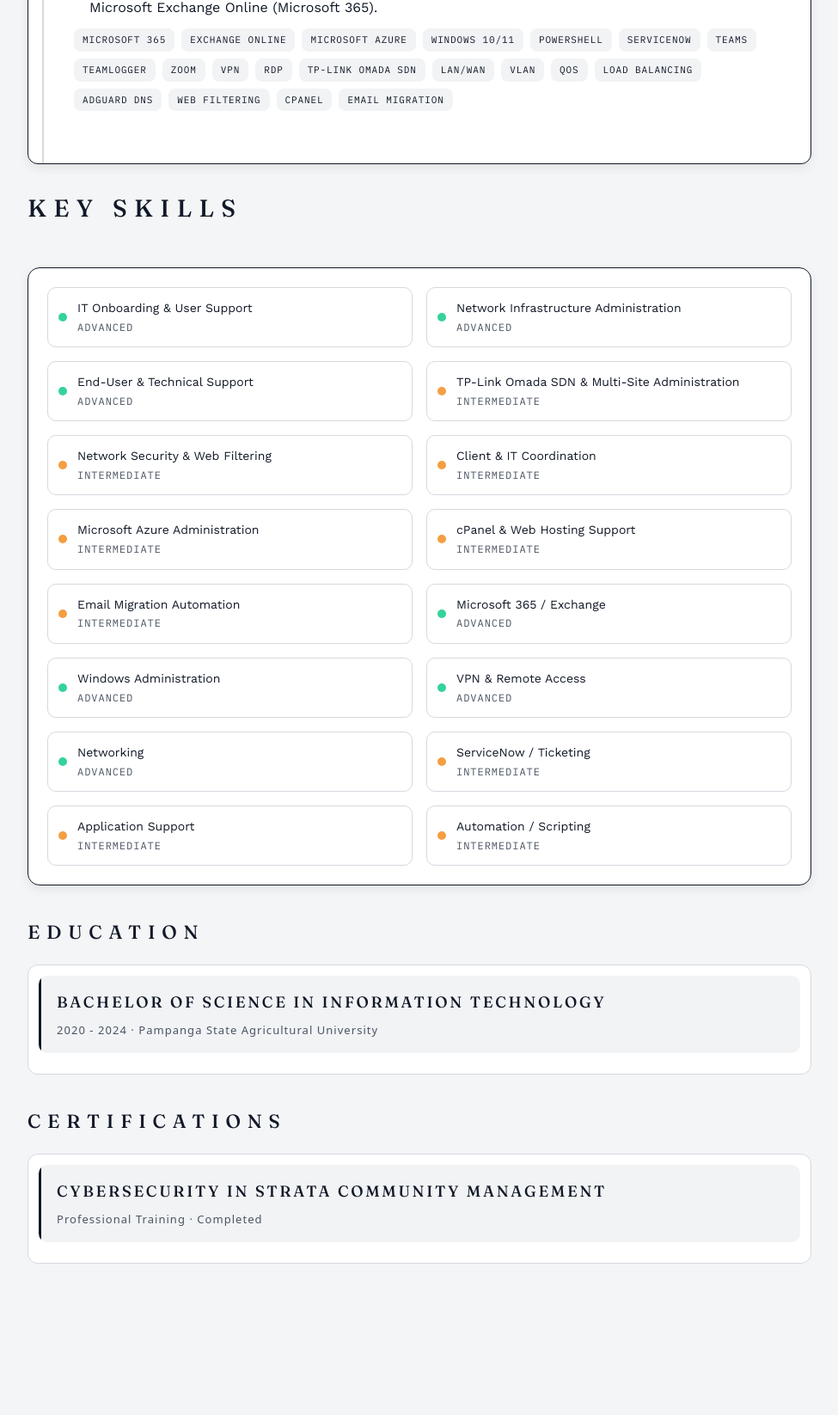
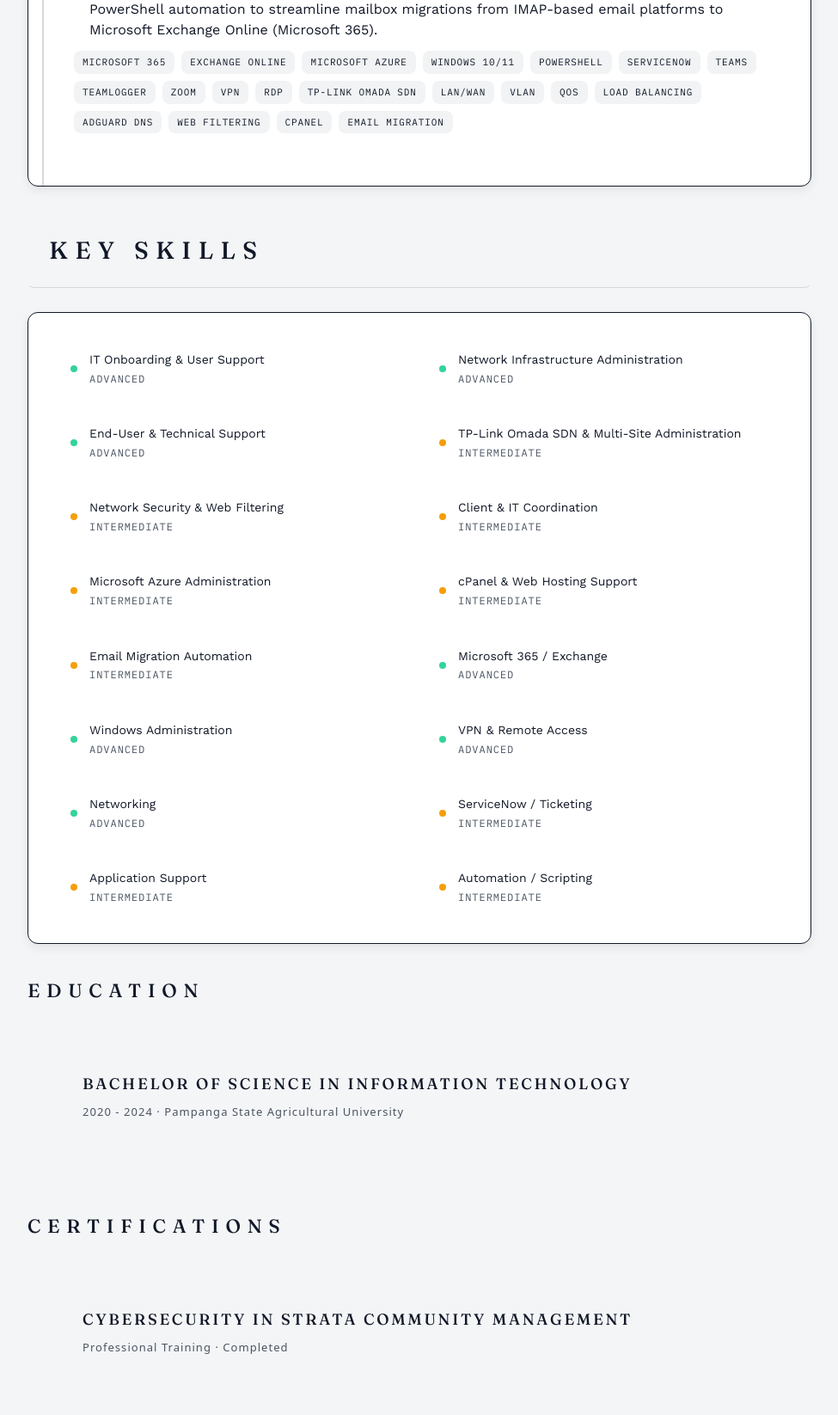
Before and after one commit to eazyboytt/Portfolio, a Flask app: page /resume in a window 1280 px wide. Shown: the part 1191-2837 px from the top of the page at 86% size, without its empty margins (292-1267 px from the left). Before the commit the page ends 2661 px from the top, so only its background shows below. Run offline with Flask 3, Linux system fonts and the light colour scheme.

Commit message:
Use transparent containers in About, Experience, and Resume

```diff
--- a/docs/experience.html
+++ b/docs/experience.html
@@ -88,7 +88,7 @@
   <div class="timeline des-section">
 
     <div class="timeline-item">
-      <div class="timeline-content">
+      <div class="surface timeline-content">
         <div class="timeline-header">
           <div>
             <h4 class="timeline-title">IT Support</h4>
--- a/static/css/style.css
+++ b/static/css/style.css
@@ -138,6 +138,14 @@ h1, h2, h3, .display { font-weight: 400; }
   border-radius: var(--radius);
   padding: 22px 24px;
   margin-bottom: 20px;
+  transition: border-color 0.2s ease, transform 0.2s ease;
+}
+
+.surface {
+  background: transparent;
+  border: 1px solid transparent;
+  border-radius: var(--radius);
+  padding: 22px 24px;
   transition: border-color 0.2s ease, transform 0.2s ease;
 }
 
--- a/templates/experience.html
+++ b/templates/experience.html
@@ -14,7 +14,7 @@
   <div class="timeline des-section">
     {% for e in data.experience %}
     <div class="timeline-item">
-      <div class="timeline-content">
+      <div class="surface timeline-content">
         <div class="timeline-header">
           <div>
             <h4 class="timeline-title">{{ e.role }}</h4>
--- a/templates/resume.html
+++ b/templates/resume.html
@@ -8,11 +8,13 @@
   <p style="color:var(--ink-soft);font-size:18px;font-style:italic;margin:0 0 14px;letter-spacing:0.08em;">{{ p.title }}</p>
   <p style="color:var(--muted);font-size:13px;">{{ p.phone }} · {{ p.email }} · <a href="{{ p.linkedin }}" target="_blank">LinkedIn</a> · {{ p.location }}</p>
 
-  <h4 class="section-header" style="margin-top: 28px; margin-bottom: 18px; padding-bottom: 16px; border-bottom: 1px solid var(--border);"><span style="font-family: var(--font-display); font-size: 28px; letter-spacing: 0.3em; color: var(--color-ink);">PROFESSIONAL EXPERIENCE</span></h4>
+  <div class="surface" style="margin-top: 28px; padding-bottom: 18px; border-bottom: 1px solid var(--color-border);">
+    <span style="font-family: var(--font-display); font-size: 28px; letter-spacing: 0.3em; color: var(--color-ink);">PROFESSIONAL EXPERIENCE</span>
+  </div>
   <div class="timeline des-section">
     {% for e in data.experience %}
     <div class="timeline-item">
-      <div class="timeline-content">
+      <div class="surface timeline-content">
         <div class="timeline-header">
           <div>
             <h4 class="timeline-title">{{ e.role }}</h4>
@@ -39,11 +41,13 @@
     {% endfor %}
   </div>
 
-  <h4 class="section-header" style="margin-top: 28px; margin-bottom: 18px; padding-bottom: 16px; border-bottom: 1px solid var(--border);"><span style="font-family: var(--font-display); font-size: 28px; letter-spacing: 0.3em; color: var(--color-ink);">KEY SKILLS</span></h4>
-  <div class="skills-grid des-section" style="gap: 16px; padding: 22px; border-radius: 14px;">
+  <div class="surface" style="margin-top: 28px; padding-bottom: 18px; border-bottom: 1px solid var(--color-border);">
+    <span style="font-family: var(--font-display); font-size: 28px; letter-spacing: 0.3em; color: var(--color-ink);">KEY SKILLS</span>
+  </div>
+  <div class="skills-grid des-section">
     {% for s in data.skills %}
-    <div style="display: flex; align-items: center; gap: 12px; padding: 12px; background: var(--color-panel); border: 1px solid var(--color-border); border-radius: 10px;">
-      <div style="width: 10px; height: 10px; border-radius: 50%; background: {% if s.level == 'Advanced' %}#34d399{% elif s.level == 'Intermediate' %}#f59e42{% else %}#818cf8{% endif %}"></div>
+    <div class="surface skill-tile">
+      <div class="skill-dot" style="background: {% if s.level == 'Advanced' %}#34d399{% elif s.level == 'Intermediate' %}#f59e0b{% else %}#818cf8{% endif %}"></div>
       <div>
         <div style="font-weight: 500; color: var(--color-ink); font-size: 14px;">{{ s.name }}</div>
         <div style="font-family: var(--font-meta); font-size: 12px; color: var(--color-muted); letter-spacing: 0.08em; text-transform: uppercase;">{{ s.level }}</div>
@@ -52,12 +56,11 @@
     {% endfor %}
   </div>
 
-  <h4 style="margin-top: 36px; margin-bottom: 18px; font-family: var(--font-display); font-size: 22px; letter-spacing: 0.35em; color: var(--color-ink); text-transform: uppercase; font-weight: 700;">EDUCATION</h4>
-  <div style="border: 1px solid var(--color-border); border-radius: 12px; padding: 12px; background: var(--color-panel);">
+  <div style="margin-top: 36px; margin-bottom: 18px; font-family: var(--font-display); font-size: 22px; letter-spacing: 0.35em; color: var(--color-ink); text-transform: uppercase; font-weight: 700;">EDUCATION</div>
+  <div class="surface">
     {% for e in data.education %}
       {% if e.school %}
-      <div style="display: flex; align-items: stretch; background: var(--color-panel-2); border-radius: 10px; overflow: hidden; margin-bottom: 12px;">
-        <div style="width: 3px; background: var(--color-ink); flex-shrink: 0;"></div>
+      <div class="surface timeline-content" style="margin-bottom: 12px;">
         <div style="padding: 16px 18px; flex: 1;">
           <div style="font-family: var(--font-display); font-size: 18px; letter-spacing: 0.15em; color: var(--color-ink); text-transform: uppercase; font-weight: 700; margin: 0 0 6px;">{{ e.degree }}</div>
           <div style="font-family: system-ui, -apple-system, sans-serif; font-size: 13px; color: var(--color-muted); font-weight: 500; letter-spacing: 0.08em;">{{ e.start|fmt_date }} - {{ e.end|fmt_date(end=true) }} · {{ e.school }}</div>
@@ -67,12 +70,11 @@
     {% endfor %}
   </div>
 
-  <h4 style="margin-top: 36px; margin-bottom: 18px; font-family: var(--font-display); font-size: 22px; letter-spacing: 0.35em; color: var(--color-ink); text-transform: uppercase; font-weight: 700;">CERTIFICATIONS</h4>
-  <div style="border: 1px solid var(--color-border); border-radius: 12px; padding: 12px; background: var(--color-panel);">
+  <div style="margin-top: 36px; margin-bottom: 18px; font-family: var(--font-display); font-size: 22px; letter-spacing: 0.35em; color: var(--color-ink); text-transform: uppercase; font-weight: 700;">CERTIFICATIONS</div>
+  <div class="surface">
     {% if data.certifications %}
       {% for c in data.certifications %}
-      <div style="display: flex; align-items: stretch; background: var(--color-panel-2); border-radius: 10px; overflow: hidden; margin-bottom: 12px;">
-        <div style="width: 3px; background: var(--color-ink); flex-shrink: 0;"></div>
+      <div class="surface timeline-content" style="margin-bottom: 12px;">
         <div style="padding: 16px 18px; flex: 1;">
           <div style="font-family: var(--font-display); font-size: 18px; letter-spacing: 0.15em; color: var(--color-ink); text-transform: uppercase; font-weight: 700; margin: 0 0 6px;">{{ c.name }}</div>
           <div style="font-family: system-ui, -apple-system, sans-serif; font-size: 13px; color: var(--color-muted); font-weight: 500; letter-spacing: 0.08em;">{{ c.issuer }} {% if c.date %}· {{ c.date }}{% endif %} {% if c.status %}· {{ c.status }}{% endif %}</div>
@@ -80,7 +82,7 @@
       </div>
       {% endfor %}
     {% else %}
-      <div style="padding: 14px 16px; color: var(--color-muted); font-family: system-ui, -apple-system, sans-serif; font-size: 13px;">No certifications listed yet.</div>
+      <div class="surface" style="padding: 14px 16px; color: var(--color-muted); font-family: system-ui, -apple-system, sans-serif; font-size: 13px;">No certifications listed yet.</div>
     {% endif %}
   </div>
 </div>
```
Also changed, not shown: docs/about.html (+3 -5 lines), docs/resume.html (+46 -44 lines), docs/static/css/style.css (+8 -0 lines), templates/about.html (+3 -5 lines), 1 other file.
